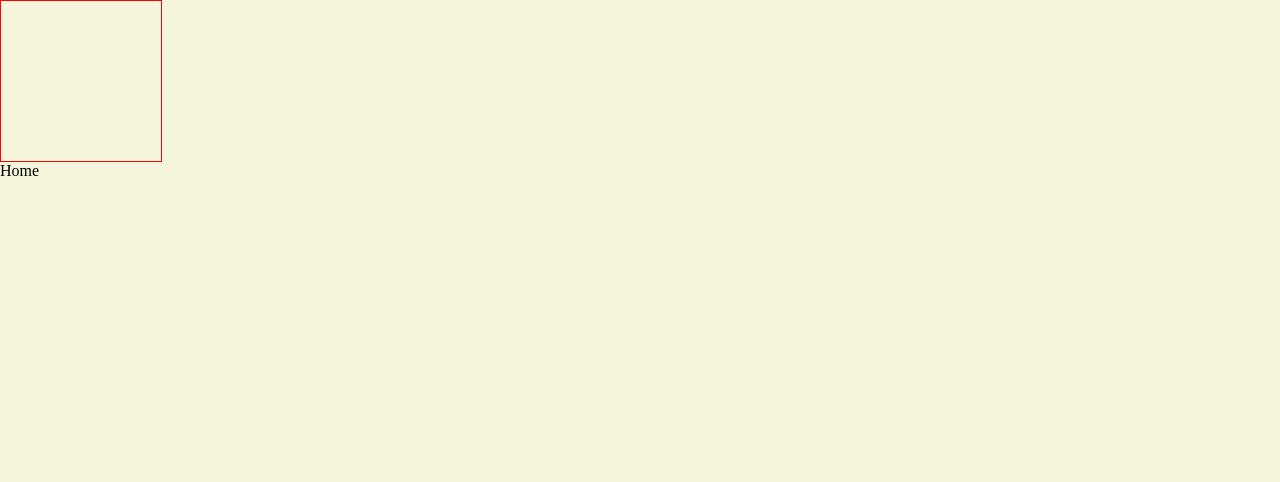
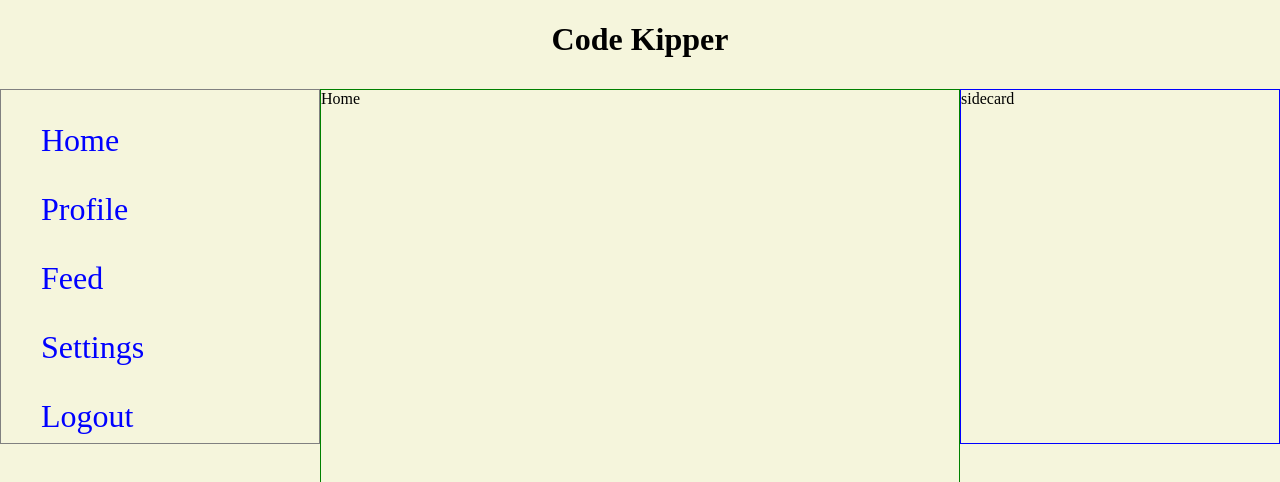
Before and after one commit to joshrobertsv2/code-kipper, a React (Create React App) app in the folder client/: page / in a window 1280 px wide. Shown: the top 482 px of the page. Built offline with nearby package versions, Linux system fonts and the light colour scheme; no server answers.

Commit message:
added grid template to home page

```diff
--- a/client/src/components/Home/Home.jsx
+++ b/client/src/components/Home/Home.jsx
@@ -1,26 +1,47 @@
-import React from 'react'
-import { Container } from './Home.styles'
+import React, { useState, useEffect } from 'react'
+import { Container, Title, Sidecard } from './Home.styles'
 import Sidebar from '../Sidebar/Sidebar'
+import axios from 'axios'
 
 const AppStyles = () => {
   const app = document.querySelector('#root')
 
   app.style.display = 'grid'
-  app.style.flexDirection = 'column'
-  app.style.gridTemplate = `
-  a b b c 40px / 1fr 1fr 1fr 1fr
-  a b b c 40px / 1fr 1fr 1fr 1fr
-  a b b . 40px / 1fr 1fr 1fr 1fr
+  app.style.gridTemplateRows = '.5fr 1fr 1fr 1fr 1fr'
+  app.style.gridTemplateColumns = '1fr 1fr 1fr 1fr '
+  app.style.gridTemplateAreas = `
+  "header header header header"
+  "sidebar home home sidecard"
+  "sidebar home home sidecard"
+  ". home home ."
+  ". home home ."
   `
 }
 
+const fetchposts = async () => {
+  const user_id = "604acd00433005638077804a"
+
+  const res = await axios.get(`/kipper/${user_id}`)
+  console.log(res.data)
+}
+
+
 const Home = () => {
+
+  useEffect( fetchposts, [])
+
   AppStyles()
   return (
+    <>
+    <Title>Code Kipper</Title>
+    <Sidebar />
     <Container>
-      <Sidebar />
+
       Home
     </Container>
+    <Sidecard>sidecard</Sidecard>
+    </>
+
   )
 }
 
--- a/client/src/components/Home/Home.styles.js
+++ b/client/src/components/Home/Home.styles.js
@@ -1,6 +1,19 @@
 import styled from 'styled-components'
 
 export const Container = styled.div`
-  display: inline;
-  width: 50%;`
+  grid-area: home;
+  border: 1px solid green;`
 Container.displayName = 'Container'
+
+
+export const Title = styled.h1`
+  font-size: 2rem;
+  grid-area: header;
+  text-align: center;`
+Title.displayName = 'Title'
+
+
+export const Sidecard = styled.div`
+  grid-area: sidecard;
+  border: 1px solid blue;`
+Sidecard.displayName = 'Sidecard'
--- a/client/src/components/Sidebar/Sidebar.jsx
+++ b/client/src/components/Sidebar/Sidebar.jsx
@@ -1,14 +1,26 @@
 import React from 'react'
-import { Container } from './Sidebar.styles'
+import { NavLink } from 'react-router-dom'
+import { Container, Option } from './Sidebar.styles'
 
-
+const createSidebar = (options) => {
+  return (
+    <ul>
+      {options.map((el, idx) => (
+        <NavLink key={idx} to="/"  style={{"textDecoration": "none"}} >
+          <Option>{el}</Option>
+        </NavLink>
+      ))}
+    </ul>
+  )
+}
 
 
 const Sidebar = () => {
+  const sideBarToggles = ['Home', 'Profile', 'Feed', 'Settings', 'Logout']
 
   return (
     <Container>
-
+      {createSidebar(sideBarToggles)}
     </Container>
   )
 }
--- a/client/src/components/Sidebar/Sidebar.styles.js
+++ b/client/src/components/Sidebar/Sidebar.styles.js
@@ -1,7 +1,14 @@
 import styled from 'styled-components'
 
 export const Container = styled.div`
-  border: 1px solid red;
-  height: 10rem;
-  width: 10rem;`
+  border: 1px solid gray;
+  grid-area: sidebar`
 Container.displayName = 'Container'
+
+export const Option = styled.li`
+  text-decoration: none;
+  list-style-type: none;
+  color: blue;
+  font-size: 2rem;
+  margin: 2rem 0;`
+Option.displayName = 'Option'
```
